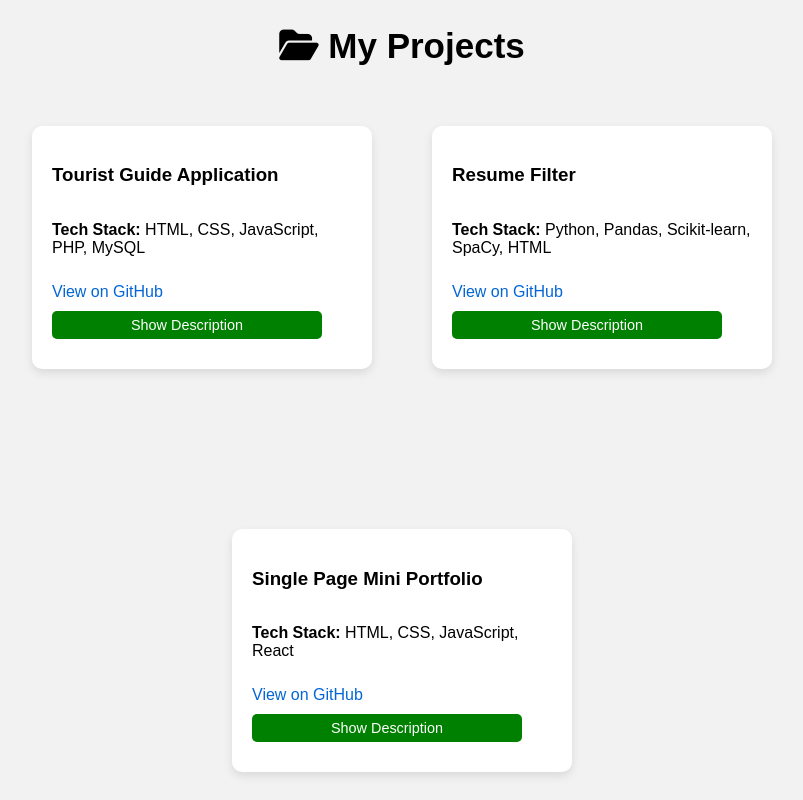
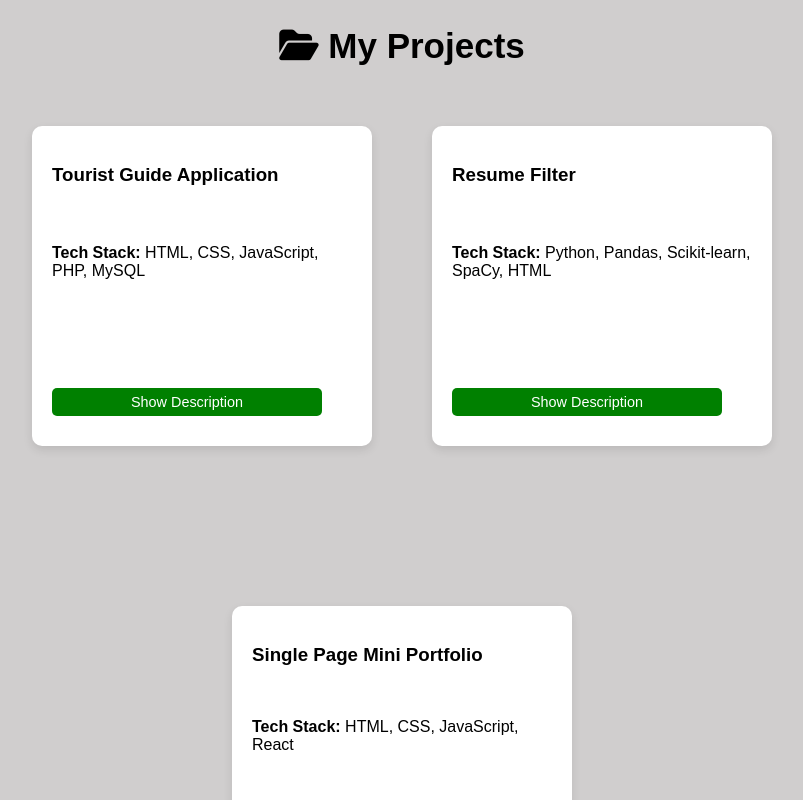
Before and after one commit to aashik124/Portfolio, a React (Create React App) app in the folder hello/: page / in a window 1280 px wide. Shown: the part 2480-3280 px from the top of the page, without its empty margins (238-1041 px from the left). Built offline with nearby package versions, Linux system fonts and the light colour scheme.

Commit message:
Final before submission

```diff
--- a/hello/src/components/About.js
+++ b/hello/src/components/About.js
@@ -20,7 +20,7 @@ const About = () => {
           <h3>I'm Aashik</h3>
           <h4>Front-End Developer</h4>
           <p>
-            I am a Front-End developer based in Kathmandu, Nepal. I am currently studying engineering and passionate about improving my coding skills, building responsive websites, and learning new technologies. I love creating clean UI and exploring design patterns.
+            I am a Front-End developer living in Kathmandu, Nepal. I am currently studying engineering in IT and passionate about improving my coding skills, building responsive websites and learning new technologies. I love creating clean UI and exploring design patterns.
           </p>
           <p>
             <strong>Email:</strong> <a href="mailto:aashik@example.com">aashiqpoudel124@gmail.com</a>
--- a/hello/src/components/Contact.js
+++ b/hello/src/components/Contact.js
@@ -32,7 +32,7 @@ const Contact = () => {
       console.log("Form Submitted", formData);
       setFormData({ name: '', email: '', message: '' });
       setErrors({});
-      setSuccessMsg('Message sent successfully!');
+      setSuccessMsg('Form Submitted');
 
       // Hide message after 3 seconds
       setTimeout(() => {
@@ -84,7 +84,7 @@ const Contact = () => {
               {errors.message && <span className="error">{errors.message}</span>}
 
               <button type="submit">
-                Send <i className="fas fa-paper-plane"></i>
+                Submit
               </button>
 
               {successMsg && <p className="success">{successMsg}</p>}
--- a/hello/src/components/Projects.css
+++ b/hello/src/components/Projects.css
@@ -1,8 +1,8 @@
 .projects-section {
   padding: 90px;
-  background-color: #f2f2f2;
+  background-color: #d0cece;
   text-align: center;
-  min-height: 100vh;
+  min-height: 80vh;
 }
 
 .projects-section h2 {
@@ -14,7 +14,7 @@
   flex-wrap: wrap;
   justify-content: center;
   gap: 60px;
-  align-items: flex-start; /* 🔑 Don't stretch all cards equally */
+  align-items: flex-start;
   margin-top: -70px;
 }
 
@@ -29,6 +29,8 @@
   margin-top: 100px;
   display: flex;
   flex-direction: column;
+  height: 280px;
+  justify-content: space-between;
 }
 
 .project-card:hover {
@@ -40,7 +42,14 @@
   margin: 10px 0;
   color: #0366d6;
   text-decoration: none;
+  min-height: 24px;
+  visibility: visible;
 }
+
+.project-card .github-link:empty {
+  visibility: hidden;
+}
+
 
 .github-link:hover {
   text-decoration: underline;
@@ -64,3 +73,12 @@
   margin-top: 10px;
   color: #333;
 }
+
+.github-link-container {
+  min-height: 24px; /* Reserve space so cards are uniform */
+  margin: 10px 0;
+}
+
+.empty-github-link-space {
+  height: 24px; /* Same height as GitHub link */
+}
--- a/hello/src/components/Projects.js
+++ b/hello/src/components/Projects.js
@@ -7,21 +7,19 @@ const projects = [
     title: 'Tourist Guide Application',
     techStack: 'HTML, CSS, JavaScript, PHP, MySQL',
     description: 'A web application to help user to explore places and hotels around who wants to visit.',
-    github: 'https://github.com/yourusername/portfolio'
   },
   {
     id: 2,
     title: 'Resume Filter',
     techStack: 'Python, Pandas, Scikit-learn, SpaCy, HTML',
     description: 'A ML model which analyze the resume which is entered by users based on different keywords and give rank.',
-    github: 'https://github.com/yourusername/weather-app'
   },
   {
     id: 3,
     title: 'Single Page Mini Portfolio',
     techStack: 'HTML, CSS, JavaScript, React',
     description: 'A simple UI for portfolio and JS functioning also.',
-    github: 'https://github.com/yourusername/todo-app'
+    github: 'https://github.com/aashik124/react-portfolio-task'
   }
 ];
 
@@ -34,18 +32,34 @@ const Projects = () => {
 
   return (
     <section id="projects" className="projects-section">
-      <h2><i className="fas fa-folder-open"></i>      My Projects</h2>
+      <h2><i className="fas fa-folder-open"></i> My Projects</h2>
       <div className="project-list">
         {projects.map(project => (
           <div key={project.id} className="project-card">
             <h3>{project.title}</h3>
             <p><strong>Tech Stack:</strong> {project.techStack}</p>
-            <a href={project.github} target="_blank" rel="noopener noreferrer" className="github-link">
-              View on GitHub
-            </a>
+
+            {/* Container with fixed height */}
+            <div className="github-link-container">
+              {project.github ? (
+                <a
+                  href={project.github}
+                  target="_blank"
+                  rel="noopener noreferrer"
+                  className="github-link"
+                >
+                  View on GitHub
+                </a>
+              ) : (
+                // Empty space to maintain height for cards without GitHub link
+                <div className="empty-github-link-space"></div>
+              )}
+            </div>
+
             <button className="toggle-btn" onClick={() => toggleDescription(project.id)}>
               {showDesc[project.id] ? 'Hide Description' : 'Show Description'}
             </button>
+
             {showDesc[project.id] && <p className="description">{project.description}</p>}
           </div>
         ))}
```
